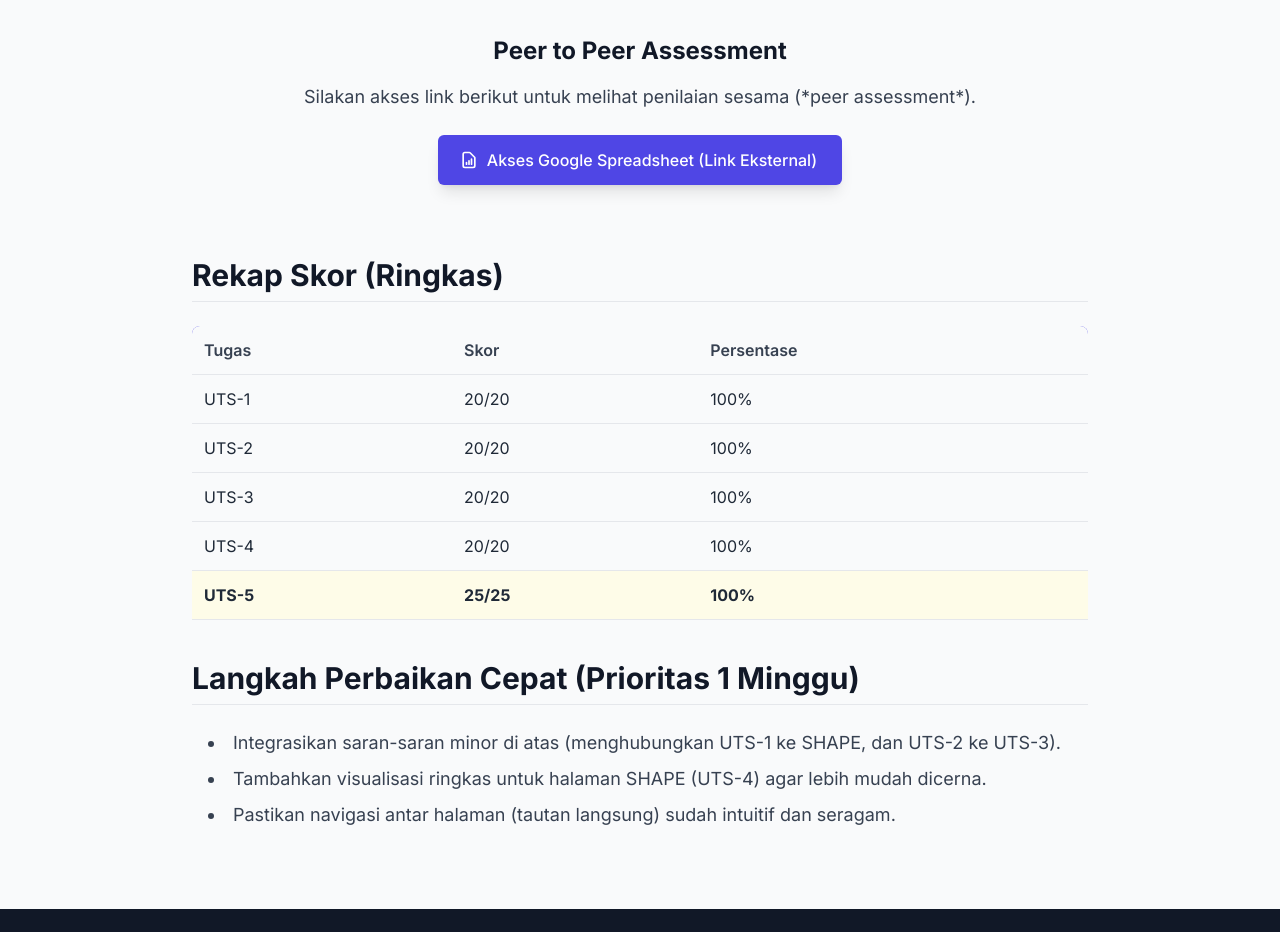
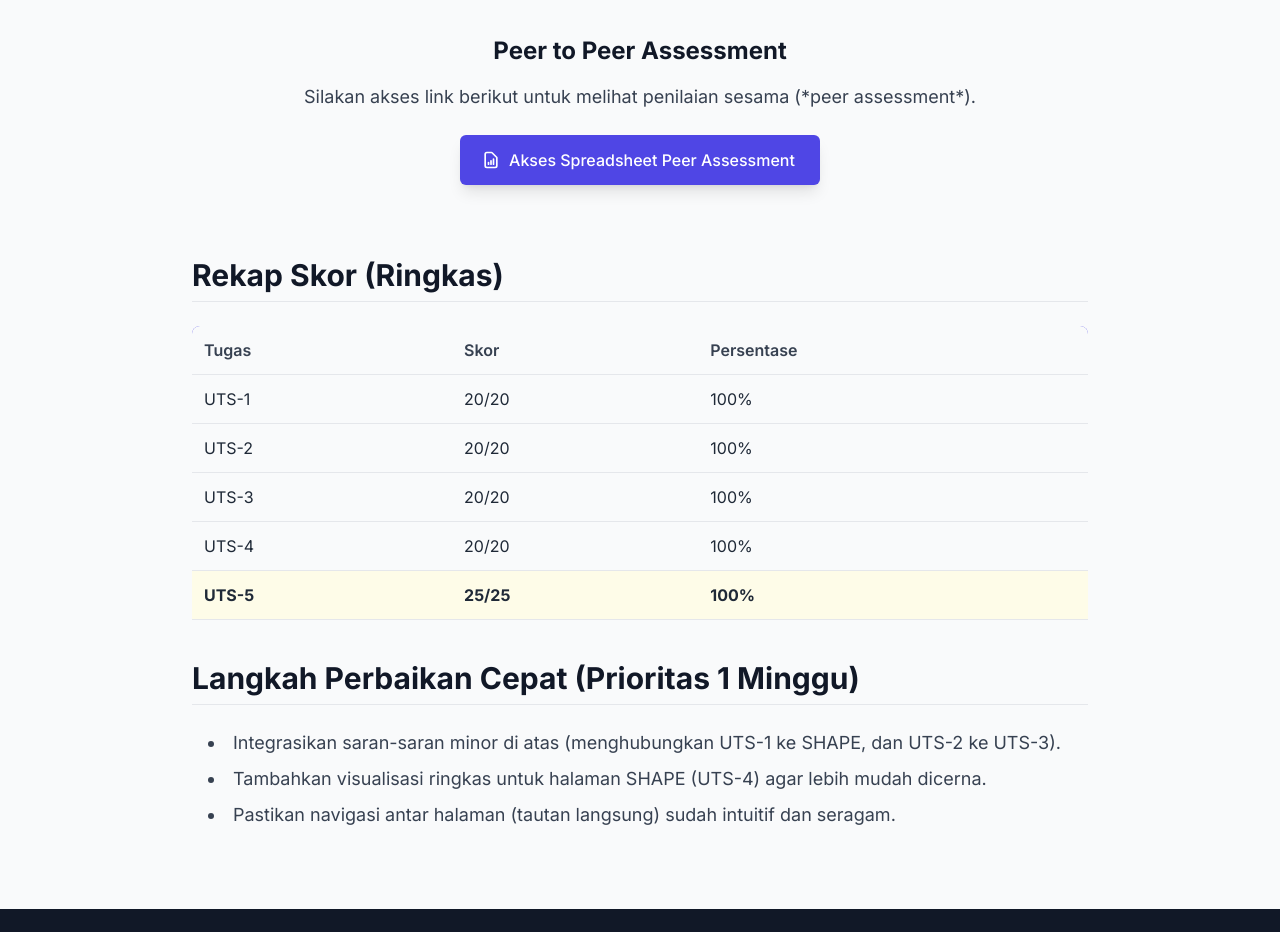
Before and after one commit to tepchu/Kominter2025, a plain HTML site: page project5.html in a window 1280 px wide. Shown: the part 4278-5210 px from the top of the page. Drawn offline with nearby package versions, Linux system fonts and the light colour scheme.

Commit message:
update: rewording

```diff
--- a/project5.html
+++ b/project5.html
@@ -215,7 +215,7 @@
                        target="_blank"
                        class="inline-flex items-center px-6 py-3 border border-transparent text-base font-medium rounded-md shadow-lg text-white bg-indigo-600 hover:bg-indigo-700 focus:outline-none focus:ring-2 focus:ring-offset-2 focus:ring-indigo-500 transition duration-150">
                         <svg class="w-5 h-5 mr-2 -ml-1" fill="none" stroke="currentColor" viewBox="0 0 24 24" xmlns="http://www.w3.org/2000/svg"><path stroke-linecap="round" stroke-linejoin="round" stroke-width="2" d="M9 17v-2m3 2v-4m3 4v-6m2 10H7a2 2 0 01-2-2V5a2 2 0 012-2h5.586a1 1 0 01.707.293l5.414 5.414a1 1 0 01.293.707V19a2 2 0 01-2 2z"></path></svg>
-                        Akses Google Spreadsheet (Link Eksternal)
+                        Akses Spreadsheet Peer Assessment
                     </a>
                 </section>
 
```
